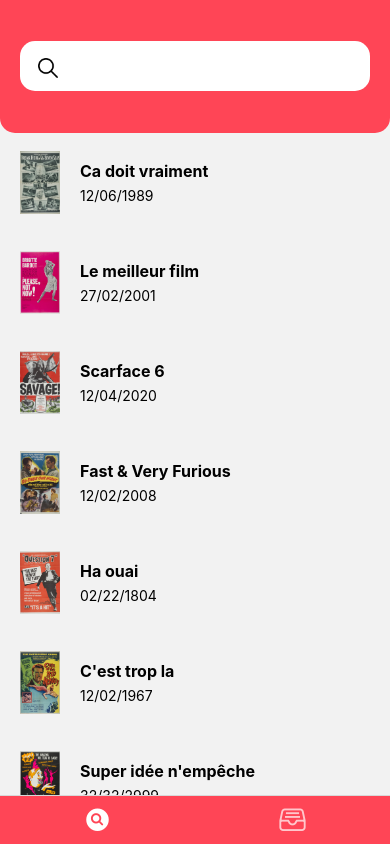
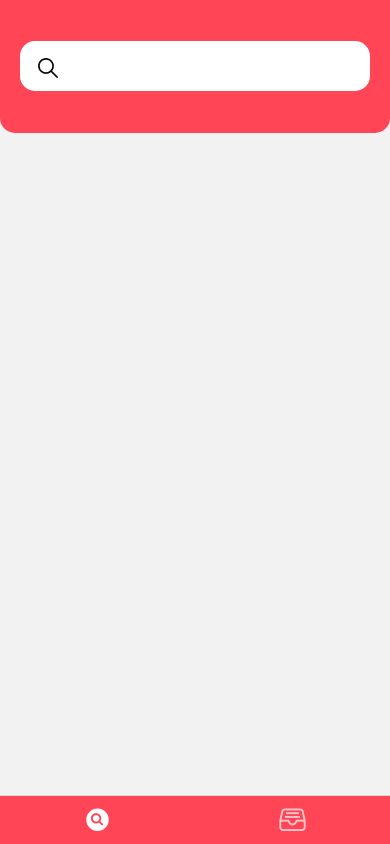
Before and after one commit to eythanSaillet/react-native-film, a React Native app: screen /Search in a window 390 px wide. Built offline with nearby package versions, Linux system fonts and the light colour scheme; what react-native-status-bar-height would draw is missing.

Commit message:
:sparkles: link search to API

```diff
--- a/components/SearchPage/MovieItem.js
+++ b/components/SearchPage/MovieItem.js
@@ -1,16 +1,16 @@
 import React from 'react'
 import { StyleSheet, View, Image, Text, TouchableOpacity } from 'react-native'
 
-export const MovieItem = (props) => {
+export const MovieItem = ({ title, date, imageSource }) => {
 	return (
 		<TouchableOpacity activeOpacity={0.5}>
 			<View style={styles.container}>
 				<View style={styles.thumbnailContainer}>
-					<Image style={{ width: 40, height: 63 }} source={props.imageSource} />
+					<Image style={{ width: 40, height: 63 }} source={{ uri: imageSource }} />
 				</View>
 				<View style={styles.infosContainer}>
-					<Text style={styles.title}>{props.title}</Text>
-					<Text>{props.date}</Text>
+					<Text style={styles.title}>{title}</Text>
+					<Text>{date}</Text>
 				</View>
 			</View>
 		</TouchableOpacity>
--- a/components/SearchPage/MovieList.js
+++ b/components/SearchPage/MovieList.js
@@ -1,19 +1,34 @@
-import React, { useState } from 'react'
+import React, { useEffect, useState } from 'react'
 import { StyleSheet, View, ScrollView, FlatList, SafeAreaView, Text } from 'react-native'
 
 import { MovieItem } from './MovieItem'
 import { movieListConfig } from '../../assets/movieListConfig'
 
-export const MovieList = ({ searchFilter }) => {
+export const MovieList = ({ query }) => {
+	const [data, setData] = useState([])
+
 	let renderItem = ({ item }) => {
-		if (item.title.toLowerCase().includes(searchFilter.toLowerCase())) {
-			return <MovieItem title={item.title} date={item.date} imageSource={item.url} />
+		return <MovieItem title={item.original_title} date={item.release_date} imageSource={`https://image.tmdb.org/t/p/original/${item.poster_path}`} />
+	}
+
+	let fetchData = () => {
+		fetch(`https://api.themoviedb.org/3/search/movie?api_key=62f071d2521aba16cf7952ef57fd6e77&query=${query}`)
+			.then((response) => response.json())
+			.then((data) => {
+				setData(data.results)
+			})
+	}
+
+	useEffect(() => {
+		if (query !== '') {
+			fetchData()
 		}
-	}
+	}, [query])
+
 	return (
 		<View style={styles.view}>
 			<SafeAreaView style={styles.fullFlex}>
-				<FlatList data={movieListConfig} extraData={searchFilter} renderItem={renderItem} keyExtractor={(item) => item.id.toString()} />
+				<FlatList data={data} renderItem={renderItem} keyExtractor={(item) => item.id.toString()} />
 			</SafeAreaView>
 		</View>
 	)
--- a/components/SearchPage/SearchBar.js
+++ b/components/SearchPage/SearchBar.js
@@ -1,15 +1,20 @@
 import { getStatusBarHeight } from 'react-native-status-bar-height'
-import React from 'react'
+import React, { useState } from 'react'
 import { StyleSheet, View, TextInput, Image } from 'react-native'
 
-export const SearchBar = ({ handleInputChange }) => {
+export const SearchBar = ({ setQuery }) => {
+	const [input, setInput] = useState('')
+
 	return (
 		<View style={styles.container}>
 			<View style={styles.searchBar}>
 				<TextInput
 					style={styles.input}
 					onChangeText={(text) => {
-						handleInputChange(text)
+						setInput(text)
+					}}
+					onBlur={() => {
+						setQuery(input)
 					}}
 				/>
 				<View pointerEvents="none" style={styles.searchIconContainer}>
--- a/components/SearchPage/index.js
+++ b/components/SearchPage/index.js
@@ -5,12 +5,12 @@ import { MovieList } from './MovieList'
 import { SearchBar } from './SearchBar'
 
 export const SearchPage = () => {
-	const [input, setInput] = useState('')
+	const [query, setQuery] = useState('')
 
 	return (
 		<>
-			<SearchBar handleInputChange={setInput}></SearchBar>
-			<MovieList searchFilter={input} />
+			<SearchBar setQuery={setQuery}></SearchBar>
+			<MovieList query={query} />
 		</>
 	)
 }
```
